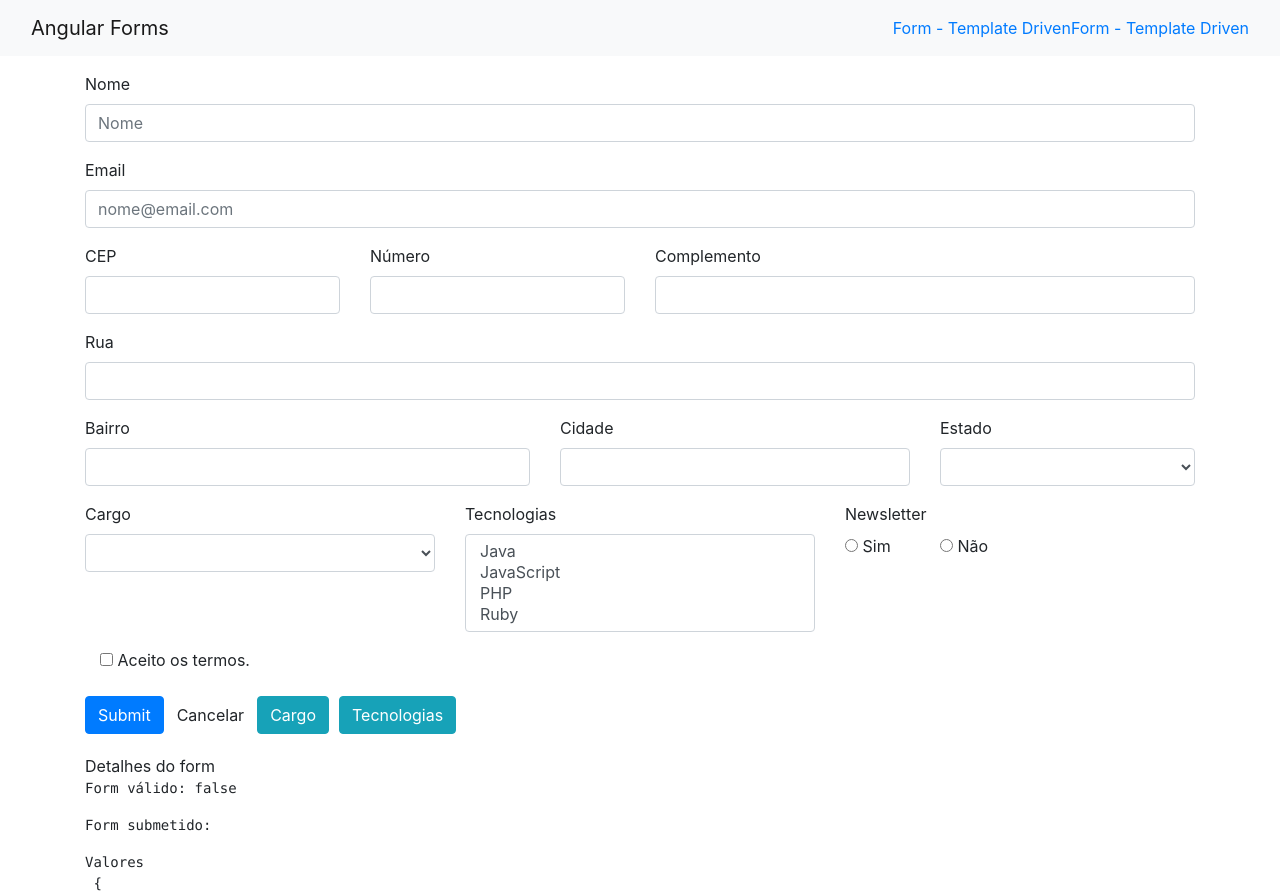
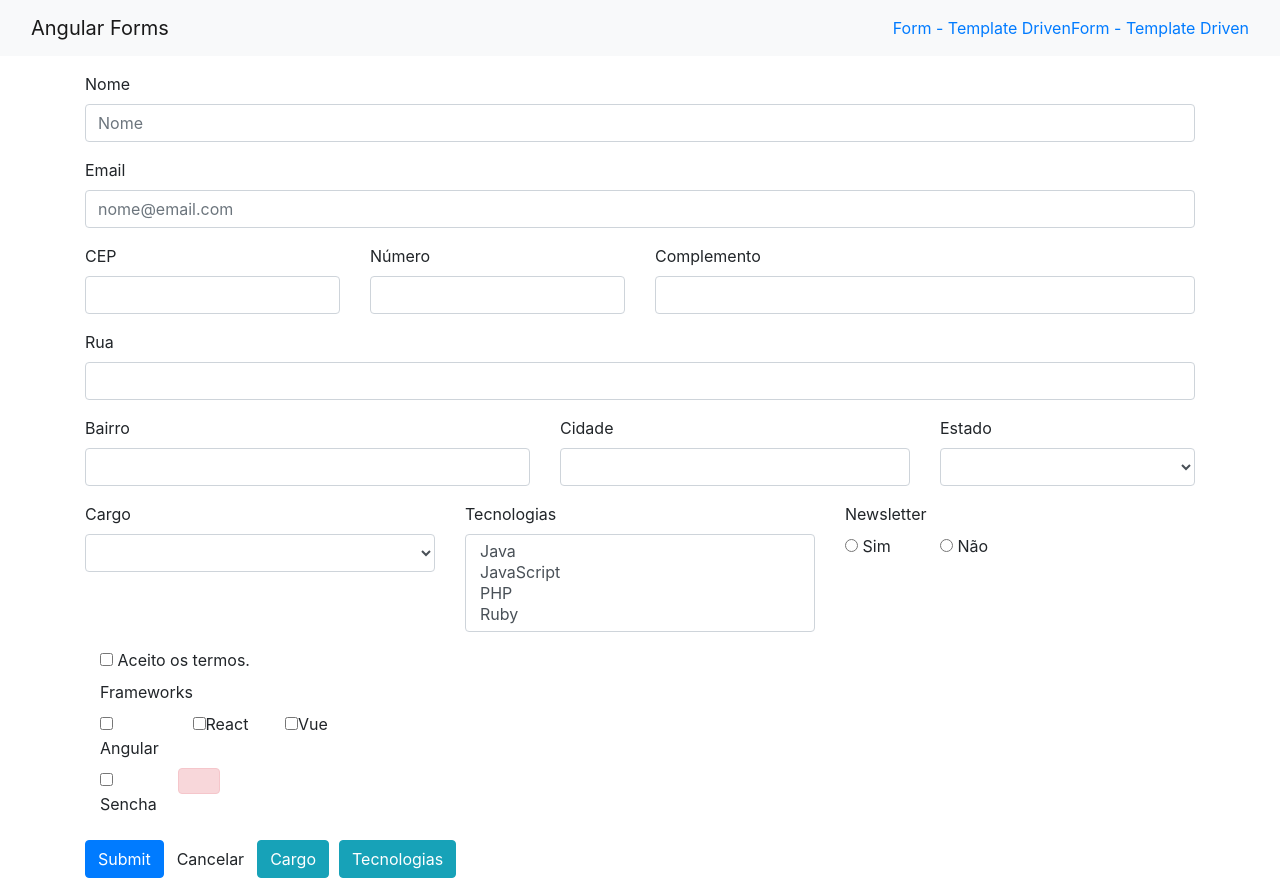
Before and after one commit to MarceloHEcker/curso-angular, an Angular app: page /dataForm in a window 1280 px wide. Shown: the top 896 px of the page. Built offline with nearby package versions, Linux system fonts and the light colour scheme.

Commit message:
aula108 validacao customizada: checkbox

```diff
--- a/src/app/data-form/data-form.component.html
+++ b/src/app/data-form/data-form.component.html
@@ -184,6 +184,19 @@
         </app-campo-control-erro>
       </div>
     </div>
+
+    <div class="col-md-3" [ngClass]="aplicaCssErro('frameworks')">
+      <label for="frameworks">Frameworks</label>
+      <div class="row" id="frameworks">
+        <div class="checkbox col-sm-4" formArrayName="frameworks" *ngFor="let item of formulario.get('frameworks').controls; let i = index">
+          <label class="checkbox-inline">
+            <input type="checkbox" [formControlName]="i">{{ frameworks[i] }}
+          </label>
+        </div>
+        <app-campo-control-erro [mostrarErro]="!formulario.get('frameworks').valid" msgErro="Selecione 1 opção">
+        </app-campo-control-erro>
+      </div>
+    </div>
   </div>
 
   <button type="submit" class="btn btn-primary">Submit</button>
--- a/src/app/data-form/data-form.component.ts
+++ b/src/app/data-form/data-form.component.ts
@@ -1,10 +1,12 @@
 import { HttpClient } from '@angular/common/http';
 import { Component, OnInit } from '@angular/core';
-import { FormBuilder, FormGroup, Validators } from '@angular/forms';
+import { FormBuilder, FormGroup, Validators, FormControl, FormArray } from '@angular/forms';
 import { EstadoBr } from './../shared/models/estado-br.model';
 import { DropdownService } from './../shared/services/dropdown.service';
 import { ConsultaCepService } from '../shared/services/consulta-cep.service';
 import { Observable } from 'rxjs';
+import { FormValidations } from './../shared/form-validations';
+
 
 @Component( {
   selector: 'app-data-form',
@@ -18,6 +20,7 @@ export class DataFormComponent implements OnInit {
   cargos: any[];
   tecnologias: any[];
   newsletterOp: any[];
+  frameworks = [ 'Angular', 'React', 'Vue', 'Sencha' ];
 
   constructor(
     private formBuilder: FormBuilder,
@@ -63,7 +66,8 @@ export class DataFormComponent implements OnInit {
       cargo: [ null ],
       tecnologias: [ null ],
       newsletter: [ 's' ],
-      termos: [ null, Validators.pattern( 'true' ) ]
+      termos: [ null, Validators.pattern( 'true' ) ],
+      frameworks: this.buildFrameworks()
     } );
 
     // tslint:disable-next-line:max-line-length
@@ -71,12 +75,28 @@ export class DataFormComponent implements OnInit {
     // [Validators.required, Validators.minLength(3), Validators.maxLength(20)]
   }
 
+  buildFrameworks() {
+    const values = this.frameworks.map( v => new FormControl( false ) );
+    return this.formBuilder.array( values, FormValidations.requiredMinCheckbox( 1 ) );
+  }
+
   onSubmit() {
     console.log( this.formulario );
 
+    let valueSubmit = Object.assign( {}, this.formulario.value );
+
+    valueSubmit = Object.assign( valueSubmit, {
+      frameworks: valueSubmit.frameworks
+        .map( ( v, i ) => v ? this.frameworks[ i ] : null )
+        .filter( v => v !== null )
+    } );
+
+    console.log( valueSubmit );
+
+
     if ( this.formulario.valid ) {
       this.http
-        .post( 'https://httpbin.org/post', JSON.stringify( this.formulario.value ) )
+        .post( 'https://httpbin.org/post', JSON.stringify( {} ) )
         .subscribe(
           dados => {
             console.log( dados );
--- /dev/null
+++ b/src/app/shared/form-validations.ts
@@ -0,0 +1,13 @@
+import { FormArray } from '@angular/forms';
+
+export class FormValidations {
+
+	static requiredMinCheckbox( min = 1 ) {
+		const validator = ( formArray: FormArray ) => {
+			const totalChecked = formArray.controls.map( v => v.value ).reduce( ( total, current ) => current ? total + current : total, 0 );
+			return totalChecked >= min ? null : { required: true };
+		};
+
+		return validator;
+	}
+}
```
